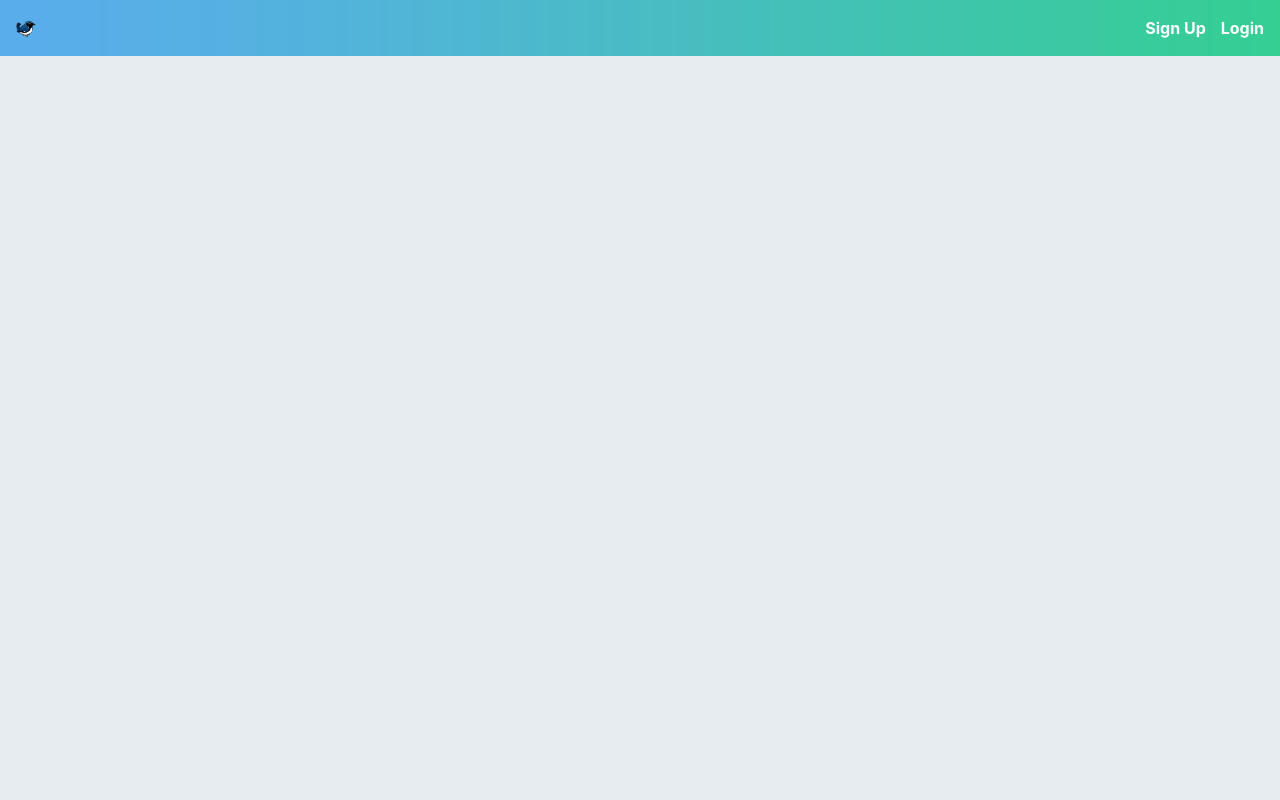
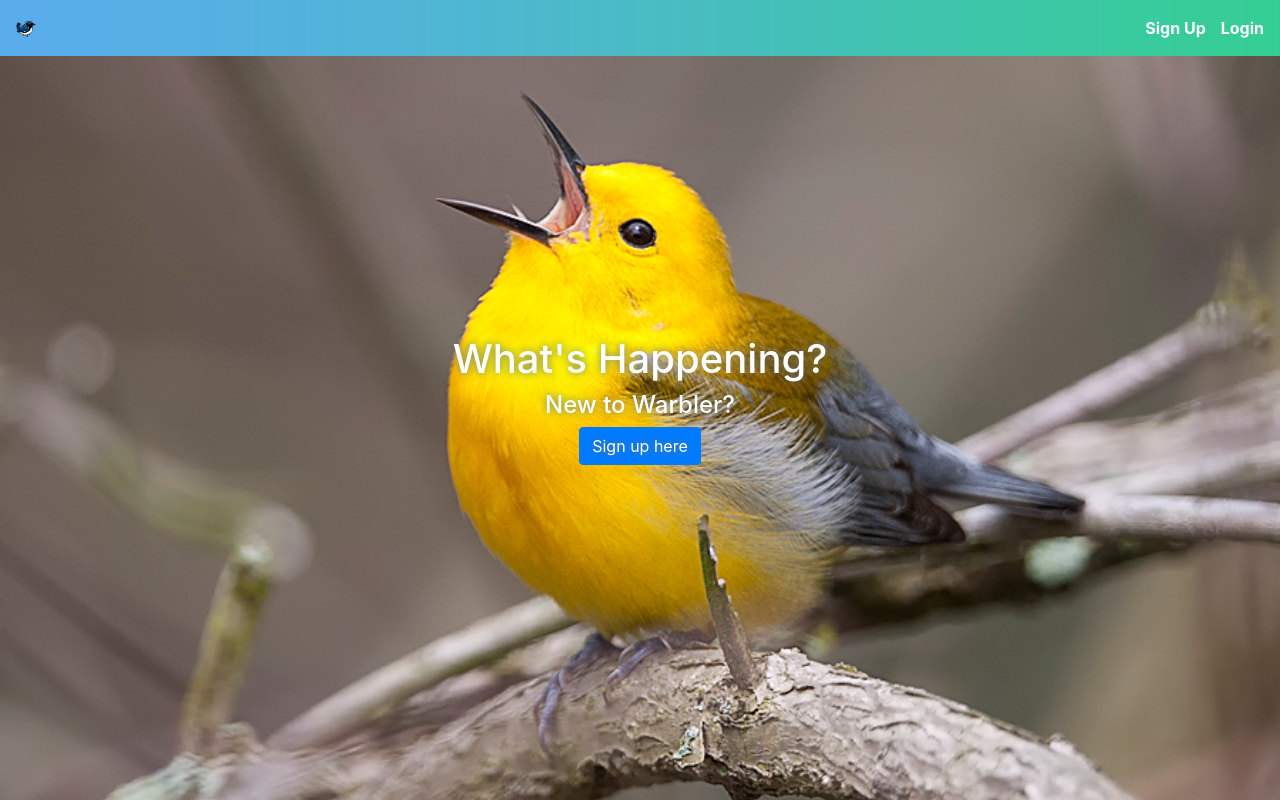
Before and after one commit to wcolts2000/warbler, a React app in the folder warbler-client/: page / in a window 1280 px wide. Built offline with nearby package versions, Linux system fonts and the light colour scheme.

Commit message:
added main login signup landing page

```diff
--- /dev/null
+++ b/warbler-client/src/components/Homepage.js
@@ -0,0 +1,11 @@
+import React from 'react';
+import {Link} from "react-router-dom";
+
+const Homepage = () => (
+    <div className="home-hero">
+      <h1>What's Happening?</h1>
+      <h4>New to Warbler?</h4>
+      <Link to="/signup" className="btn btn-primary">Sign up here</Link>
+    </div>
+  )
+  export default  Homepage
--- a/warbler-client/src/containers/App.js
+++ b/warbler-client/src/containers/App.js
@@ -2,6 +2,7 @@ import React from 'react';
 import {Provider} from "react-redux";
 import {configureStore} from "../store";
 import Navbar from "./Navbar"
+import Main from "./Main";
 import { BrowserRouter as Router } from "react-router-dom";
 
 const store = configureStore()
@@ -11,6 +12,7 @@ const App = () => (
         <Router>
           <div className="onboarding">
             <Navbar />
+            <Main />
           </div>
         </Router>
       </Provider>
--- /dev/null
+++ b/warbler-client/src/containers/Main.js
@@ -0,0 +1,21 @@
+import React from 'react';
+import { Switch, Route, withRouter, Redirect } from "react-router-dom";
+import {connect} from "react-redux";
+import Homepage from "../components/Homepage";
+
+const Main = (props) => {
+  return (
+    <div className="container">
+      <Switch>
+          <Route exact path="/" render={props => <Homepage {...props} />} />
+      </Switch>
+    </div>
+  )
+}
+const mapStateToProps = ({ currentUser }) => {
+    return {
+        currentUser
+    }
+}
+
+export default withRouter(connect(mapStateToProps, null)(Main));
--- a/warbler-client/src/index.css
+++ b/warbler-client/src/index.css
@@ -35,3 +35,23 @@ ul.nav.navbat-nav li {
   background-image: url('./images/nav-bg.png');
   background-size: 100% 100%;
 }
+
+.home-hero {
+  width: 100vw;
+  height: 100vh;
+  position: absolute;
+  top: 0;
+  right: 0;
+  display: flex;
+  flex-direction: column;
+  color: white;
+  text-shadow: 0 0 8px #66757f;
+  align-items: center;
+  justify-content: center;
+  background-image: url('./images/signed-out-home.jpg');
+  z-index: -1;
+  text-align: center;
+  padding: 1rem;
+  background-position: center center;
+  background-size: cover;
+}
```
